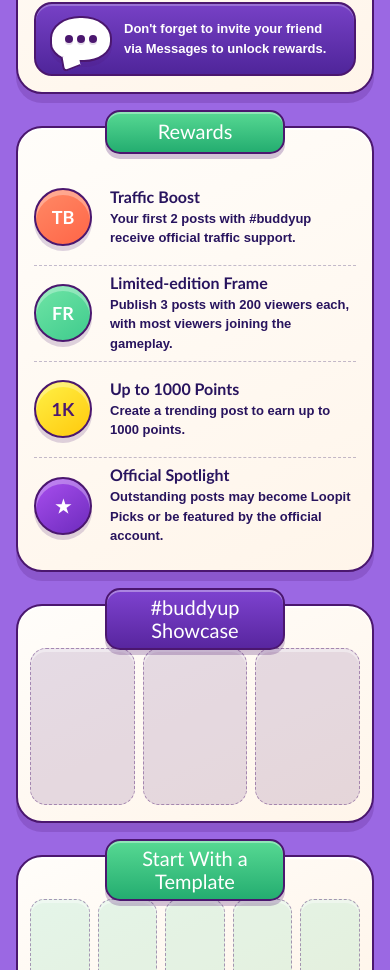
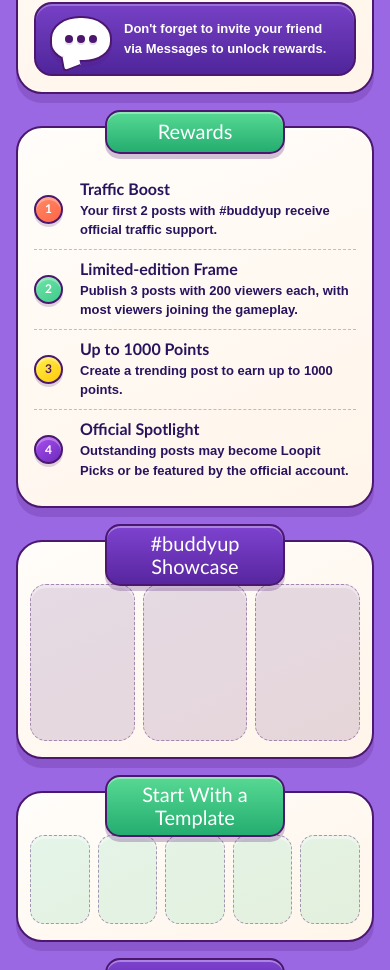
Before and after one commit to yhr502524848-boop/buddy-up-h5, a Next.js app: page / in a window 390 px wide. Shown: the part 1556-2526 px from the top of the page. Built offline with nearby package versions, Linux system fonts and the light colour scheme.

Commit message:
Refine reward numbering and spacing

```diff
--- a/app/globals.css
+++ b/app/globals.css
@@ -673,20 +673,20 @@ button { color: inherit; font: inherit; }
 }
 .reminder p { margin: 0; font-family: Arial, sans-serif; font-size: 16px; font-weight: 800; line-height: var(--leading-body); }
 .reward-list li {
-  grid-template-columns: 76px 1fr;
-  gap: 17px;
-  min-height: 117px;
+  grid-template-columns: 44px 1fr;
+  gap: 12px;
+  min-height: 96px;
 }
 .reward-icon {
-  width: 70px;
-  height: 70px;
+  width: 35px;
+  height: 35px;
   display: grid;
   place-items: center;
   color: white;
   border: var(--stroke-main) solid var(--outline);
   border-radius: 50%;
-  box-shadow: 0 5px 0 rgba(75,23,111,.18), inset 0 5px 0 rgba(255,255,255,.3);
-  font-size: 22px;
+  box-shadow: 0 3px 0 rgba(75,23,111,.18), inset 0 3px 0 rgba(255,255,255,.3);
+  font-size: 14px;
   font-weight: 1000;
 }
 .reward-icon.yellow { color: var(--outline); }
@@ -1369,13 +1369,14 @@ button { color: inherit; font: inherit; }
     line-height: var(--leading-body);
   }
   .reward-list li {
-    grid-template-columns: 64px 1fr;
-    min-height: 96px;
+    grid-template-columns: 36px 1fr;
+    gap: 10px;
+    min-height: 80px;
   }
   .reward-icon {
-    width: 58px;
-    height: 58px;
-    font-size: 18px;
+    width: 29px;
+    height: 29px;
+    font-size: 12px;
     line-height: 1;
   }
 
--- a/app/page.tsx
+++ b/app/page.tsx
@@ -194,25 +194,25 @@ const spacingGroups: Array<{
 
 const rewards = [
   {
-    code: 'TB',
+    number: '1',
     title: 'Traffic Boost',
     text: 'Your first 2 posts with #buddyup receive official traffic support.',
     tone: 'coral',
   },
   {
-    code: 'FR',
+    number: '2',
     title: 'Limited-edition Frame',
     text: 'Publish 3 posts with 200 viewers each, with most viewers joining the gameplay.',
     tone: 'mint',
   },
   {
-    code: '1K',
+    number: '3',
     title: 'Up to 1000 Points',
     text: 'Create a trending post to earn up to 1000 points.',
     tone: 'yellow',
   },
   {
-    code: '★',
+    number: '4',
     title: 'Official Spotlight',
     text: 'Outstanding posts may become Loopit Picks or be featured by the official account.',
     tone: 'purple',
@@ -485,14 +485,14 @@ export default function Home() {
             />
             <span className="spacing-section-label" aria-hidden="true">Rewards</span>
             <div className="ribbon mint-ribbon"><h2 id="rewards-title">Rewards</h2></div>
-            <ul className="reward-list">
+            <ol className="reward-list">
               {rewards.map((reward) => (
                 <li key={reward.title}>
-                  <span className={`reward-icon ${reward.tone}`} aria-hidden="true">{reward.code}</span>
+                  <span className={`reward-icon ${reward.tone}`} aria-hidden="true">{reward.number}</span>
                   <span><b>{reward.title}</b>{reward.text}</span>
                 </li>
               ))}
-            </ul>
+            </ol>
           </section>
         </div>
 
```
